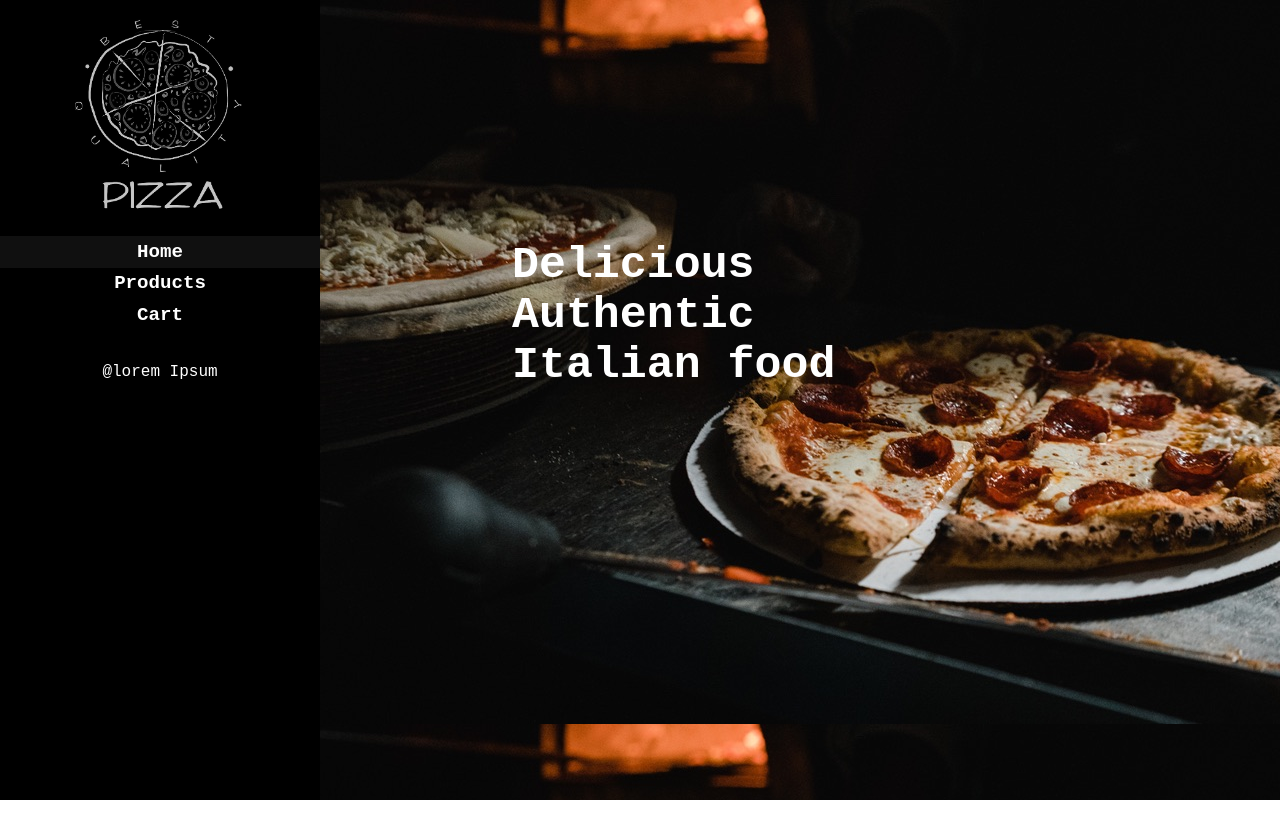
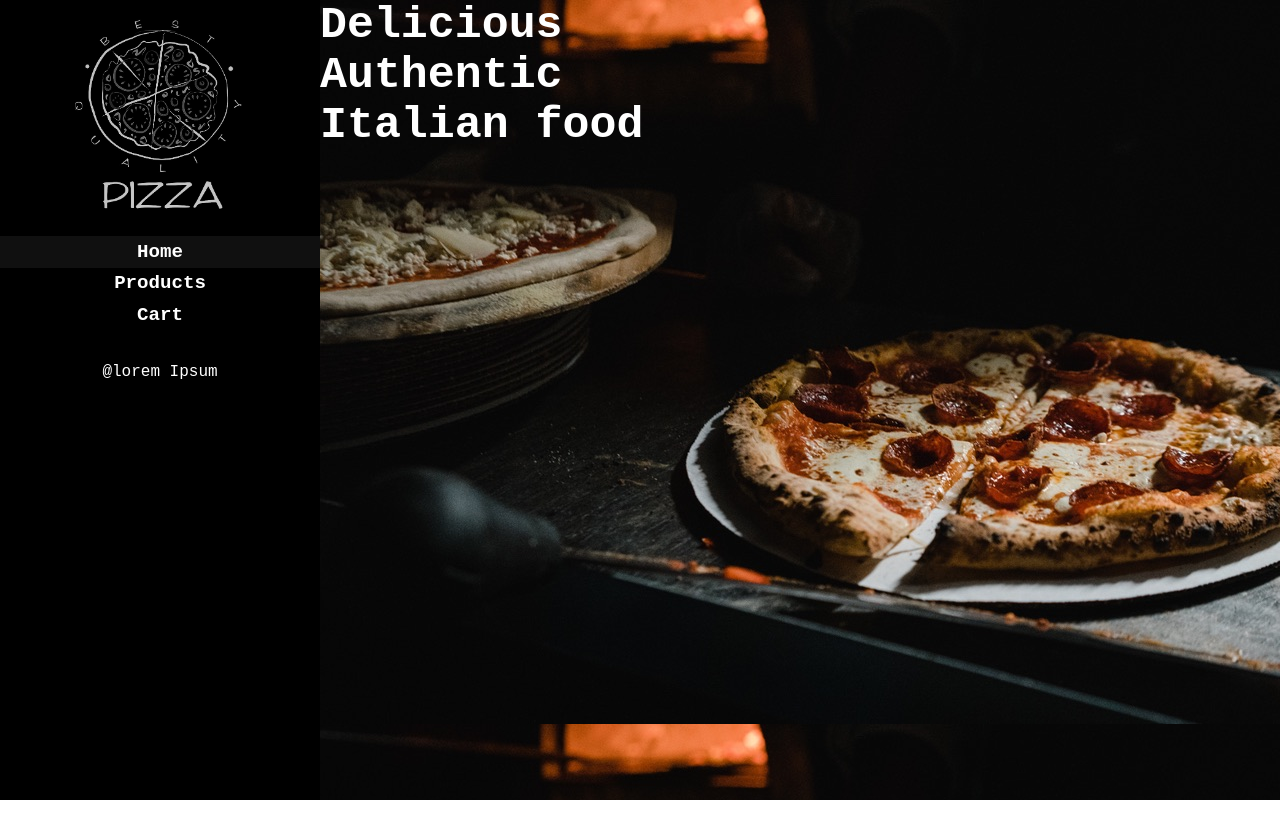
Before and after one commit to PeterJakobs1/pizza, a React (Create React App) app: page /LandingPage in a window 1280 px wide. Shown: the top 838 px of the page. Built offline with nearby package versions, Linux system fonts and the light colour scheme.

Commit message:
.LandingPage background

```diff
--- a/src/styles/_landingTypo.scss
+++ b/src/styles/_landingTypo.scss
@@ -1,10 +1,12 @@
 
 .LandingPage{
-    position: absolute;
-    top:30%;
-    left: 40%;
-
-}
+        width: 85%;
+        margin-left: 25%;
+        background-color: rgb(95, 95, 95);
+        min-height: 100vh;
+        background-image: url("../img/background.jpg");
+        display: grid;
+    }
 
 .landingText{
     span{
--- a/src/styles/_layout.scss
+++ b/src/styles/_layout.scss
@@ -7,14 +7,4 @@
         background-color: black;
         position:fixed;
     }
-    .main-content{
-        width: 85%;
-        margin-left: 25%;
-        background-color: rgb(95, 95, 95);
-        min-height: 100vh;
-        background-image: url("../img/background.jpg");
-        display: grid;
-
-    }
-
 }
```
